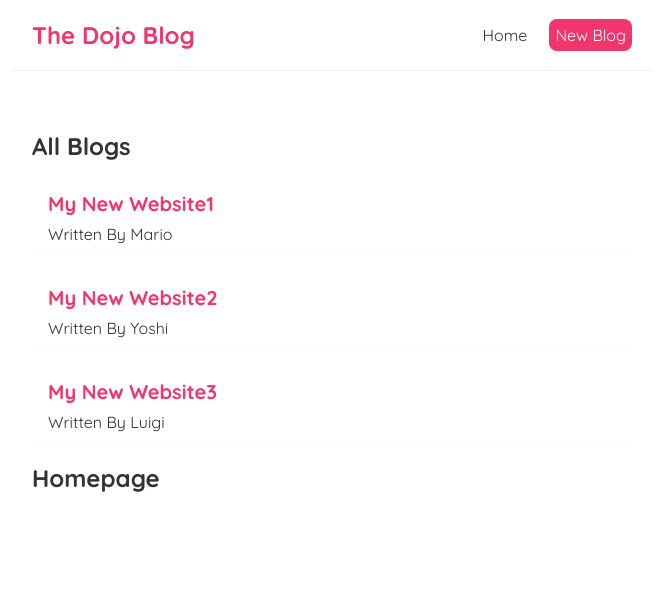
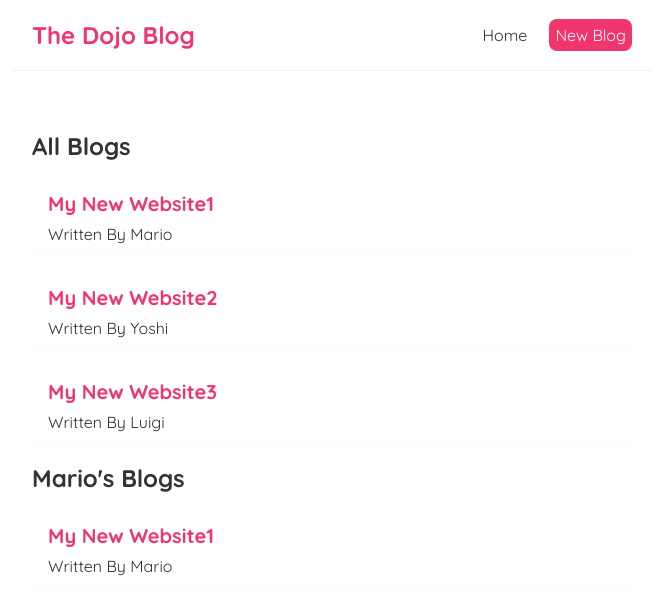
Before and after one commit to TheKid77/REACT-dojo-blog, a React (Create React App) app: page / in a window 1280 px wide. Shown: the top 614 px of the page, without its empty margins (308-971 px from the left). Built offline with nearby package versions, Linux system fonts and the light colour scheme.

Commit message:
Reused the Blog List and Filtered it

```diff
--- a/src/Bloglist.js
+++ b/src/Bloglist.js
@@ -14,7 +14,6 @@
             </div>
 
             ))}
-            <h2>Homepage</h2>
         </div>
       );
 }
--- a/src/Home.js
+++ b/src/Home.js
@@ -20,6 +20,7 @@
     return (
         <div className="home">
             <BlogList blogs={blogs} title="All Blogs" />
+            <BlogList blogs={blogs.filter((blog) => blog.author==="Mario")} title="Mario's Blogs" />
         </div>
       );
 }
```
